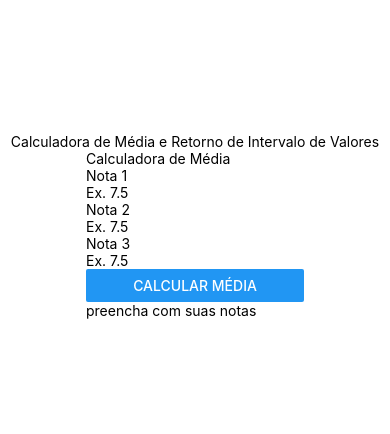
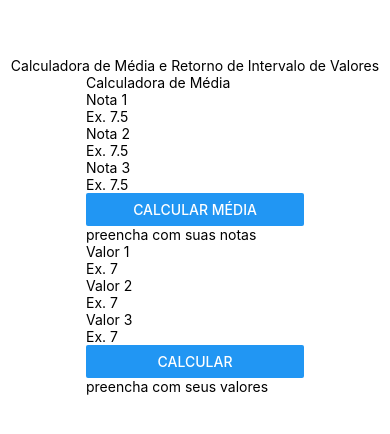
Before and after one commit to danleysilva/layoutreact, a React Native app in the folder my-project/: screen / in a window 390 px wide. Shown: the part 196-630 px from the top of the page. Built offline with nearby package versions, Linux system fonts and the light colour scheme.

Commit message:
Logic adjustments made

```diff
--- a/my-project/src/components/Form/ResultMedia/index.js
+++ b/my-project/src/components/Form/ResultMedia/index.js
@@ -4,8 +4,8 @@ import { View, Text } from "react-native";
 export default function ResultMedia (props){
     return(
         <View>
+            <Text>{props.messageResultMedia}</Text>
             <Text>{props.ResultMedia}</Text>
-            <Text>{props.messageResultMedia}</Text>
         </View>
     );
 }
--- a/my-project/src/components/Form/index.js
+++ b/my-project/src/components/Form/index.js
@@ -9,7 +9,7 @@ const [nota2, setNota2] = useState(null)
 const [nota3, setNota3] = useState(null)
 const [messageMedia, setMessageMedia] = useState("preencha com suas notas")
 const [media, setMedia] = useState(null)
-const [textButton, setTextButton] = useState("Calcular")
+const [textButton, setTextButton] = useState("Calcular Média")
 
 function mediaCalculator(){
     return setMedia (((parseInt(nota1) + parseInt(nota2) + parseInt(nota3)) /3 ).toFixed(2))
@@ -25,6 +25,7 @@ function validationMedia(){
         setTextButton("Calcular Novamente")
         return
     }
+
     setMedia(null)
     setTextButton("Calcular")
     setMessageMedia("preencha com suas notas")
@@ -59,7 +60,7 @@ function validationMedia(){
                 />
                 <Button
                 onPress={() => validationMedia()}
-                title="Calcular Média"
+                title={textButton}
                 />
             </View>
             <ResultMedia messageResultMedia={messageMedia} ResultMedia={media} />
--- /dev/null
+++ b/my-project/src/components/FormIntervalo/ResultIntervalo/index.js
@@ -0,0 +1,11 @@
+import React from "react";
+import { View, Text } from "react-native";
+
+export default function ResultIntervalo (props){
+    return(
+        <View>
+            <Text>{props.messageResultIntervalo}</Text>
+            <Text>{props.ResultIntervalo}</Text>
+        </View>
+    );
+}
--- /dev/null
+++ b/my-project/src/components/FormIntervalo/index.js
@@ -0,0 +1,66 @@
+import React, {useState} from "react";
+import { View, Text, TextInput, Button } from "react-native";
+import ResultIntervalo from "./ResultIntervalo/";
+
+export default function Main (){
+
+const [valor1, setValor1] = useState(null)
+const [valor2, setValor2] = useState(null)
+const [valor3, setValor3] = useState(null)
+const [messageIntervalo, setMessageIntervalo] = useState("preencha com seus valores")
+const [intervalo, setIntervalo] = useState(null)
+const [textButton, setTextButton] = useState("Calcular")
+
+
+function intervaloCalculator(){
+    return setIntervalo (((parseInt(valor1) + parseInt(valor2) + parseInt(valor3)) /3 ).toFixed(2))
+}
+
+function validationIntervalo(){
+    if(valor1 != null && valor2 != null && valor3 != null){
+        intervaloCalculator()
+        setValor1(null)
+        setValor2(null)
+        setValor3(null)
+        setMessageIntervalo("Seu intervalo é:")
+        setTextButton("Verificar Novamente")
+        return
+    }
+    setIntervalo(null)
+    setTextButton("Verificar")
+    setMessageMedia("preencha com os valores")
+}
+
+    return(
+        <View>
+            <View>
+                <Text>Valor 1</Text>
+                <TextInput
+                onChangeText={setValor1}
+                value={valor1}
+                placeholder="Ex. 7"
+                keyboardType="numeric"
+                />
+                <Text>Valor 2</Text>
+                <TextInput
+                onChangeText={setValor2}
+                value={valor2}
+                placeholder="Ex. 7"
+                keyboardType="numeric"
+                />
+                <Text>Valor 3</Text>
+                <TextInput
+                onChangeText={setValor3}
+                value={valor3}
+                placeholder="Ex. 7"
+                keyboardType="numeric"
+                />
+                <Button
+                onPress={() => validationIntervalo()}
+                title={textButton}
+                />
+            </View>
+            <ResultIntervalo messageResultIntervalo={messageIntervalo} ResultIntervalo={intervalo} />
+            </View>
+    );
+}
--- a/my-project/src/components/Main/index.js
+++ b/my-project/src/components/Main/index.js
@@ -1,11 +1,13 @@
 import React from "react";
 import { View } from "react-native";
 import Form from "../Form/"
+import FormIntervalo from "../FormIntervalo/"
 
 export default function Title () {
     return(
         <View>
             <Form/>
+            <FormIntervalo/>
         </View>
     );
 
```
